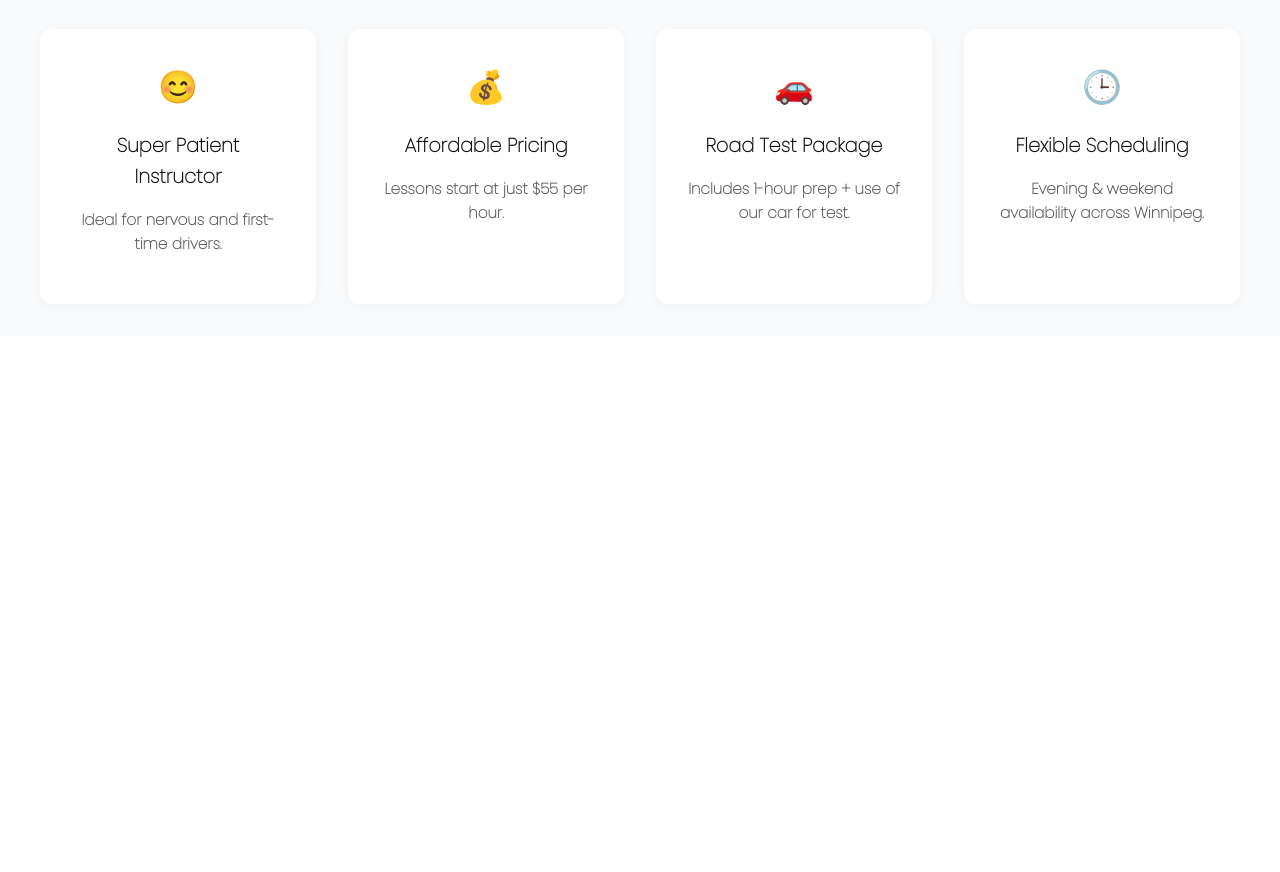
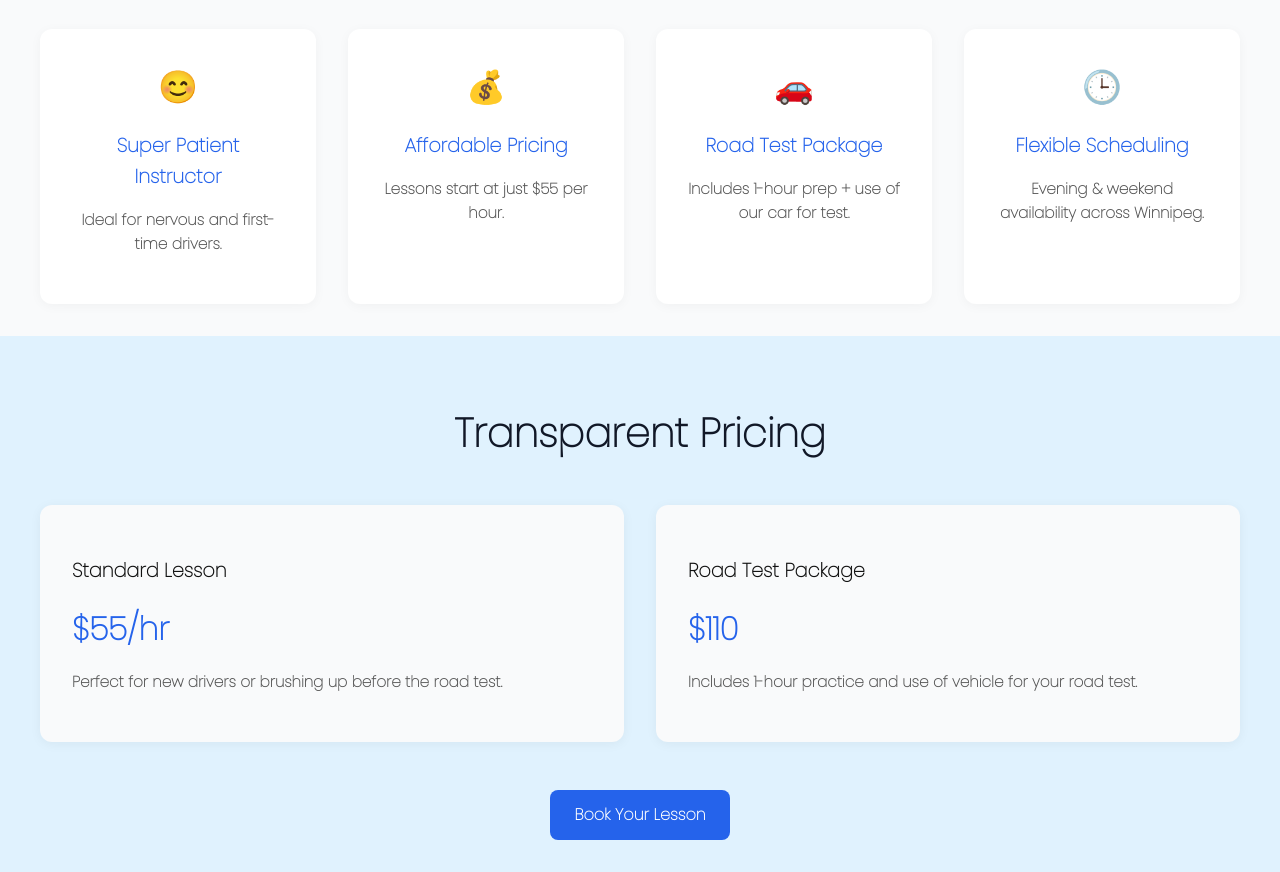
Before and after one commit to phadhiil001/eagle_vision_driving_school, a Next.js app: page / in a window 1280 px wide. Shown: the part 1060-1932 px from the top of the page. Before the commit the page ends 1396 px from the top, so only its background shows below. Built offline with nearby package versions, Linux system fonts and the light colour scheme.

Commit message:
add PricingSection component with styles; update HighlightsSection styles

```diff
--- a/src/app/globals.css
+++ b/src/app/globals.css
@@ -128,6 +128,8 @@
 @tailwind components;
 @tailwind utilities;
 
+
+
 /* Optional: Set a global font */
 body {
 	margin: 0;
--- a/src/app/page.tsx
+++ b/src/app/page.tsx
@@ -1,5 +1,6 @@
 import HeroSection from "@/components/HeroSection";
 import HighlightsSection from "@/components/HighlightsSection";
+import PricingSection from "@/components/PricingSection";
 import React from "react";
 
 export default function Home() {
@@ -7,6 +8,7 @@ export default function Home() {
 		<main>
 			<HeroSection />
 			<HighlightsSection />
+			<PricingSection />
 		</main>
 	);
 }
--- a/src/components/PricingSection.tsx
+++ b/src/components/PricingSection.tsx
@@ -0,0 +1,30 @@
+import styles from "../styles/PricingSection.module.scss";
+
+export default function PricingSection() {
+	return (
+		<section
+			className={styles.section}
+			id='pricing'>
+			<div className={styles.container}>
+				<h2>Transparent Pricing</h2>
+				<div className={styles.grid}>
+					<div className={styles.card}>
+						<h3>Standard Lesson</h3>
+						<div className={styles.price}>$55/hr</div>
+						<p>Perfect for new drivers or brushing up before the road test.</p>
+					</div>
+					<div className={styles.card}>
+						<h3>Road Test Package</h3>
+						<div className={styles.price}>$110</div>
+						<p>
+							Includes 1-hour practice and use of vehicle for your road test.
+						</p>
+					</div>
+				</div>
+				<div className={styles.cta}>
+					<a href='#booking'>Book Your Lesson</a>
+				</div>
+			</div>
+		</section>
+	);
+}
--- a/src/styles/HighlightsSection.module.scss
+++ b/src/styles/HighlightsSection.module.scss
@@ -51,7 +51,7 @@
         h3 {
           font-size: 1.2rem;
           font-weight: 800;
-          color: #111;
+          color: #2563eb;
           margin-bottom: 0.5rem;
         }
 
--- /dev/null
+++ b/src/styles/PricingSection.module.scss
@@ -0,0 +1,74 @@
+.section {
+    background-color: #e0f2fe;
+    padding: 2rem 1.5rem;
+
+    .container {
+      max-width: 1200px;
+      margin: 0 auto;
+      text-align: center;
+
+      h2 {
+        font-size: 2.5rem;
+        font-weight: 700;
+        margin-bottom: 2.5rem;
+        color: #111827;
+      }
+
+      .grid {
+        display: grid;
+        grid-template-columns: 1fr;
+        gap: 2rem;
+
+        @media (min-width: 768px) {
+          grid-template-columns: repeat(2, 1fr);
+        }
+      }
+
+      .card {
+        background-color: #f9fafb;
+        border-radius: 0.75rem;
+        padding: 2rem;
+        box-shadow: 0 2px 12px rgba(0, 0, 0, 0.05);
+        text-align: left;
+
+        h3 {
+          font-size: 1.2rem;
+          font-weight: 800;
+          margin-bottom: 1rem;
+          color: #111;
+        }
+
+        .price {
+          font-size: 2rem;
+          font-weight: 700;
+          color: #2563eb;
+          margin-bottom: 1rem;
+        }
+
+        p {
+          font-size: 0.95rem;
+          font-weight: 600;
+          color: #555;
+          margin-bottom: 1rem;
+        }
+      }
+
+      .cta {
+        margin-top: 3rem;
+
+        a {
+          padding: 0.75rem 1.5rem;
+          background-color: #2563eb;
+          color: white;
+          font-weight: 600;
+          border-radius: 0.5rem;
+          display: inline-block;
+          transition: background 0.3s ease;
+
+          &:hover {
+            background-color: #1e40af;
+          }
+        }
+      }
+    }
+  }
```
